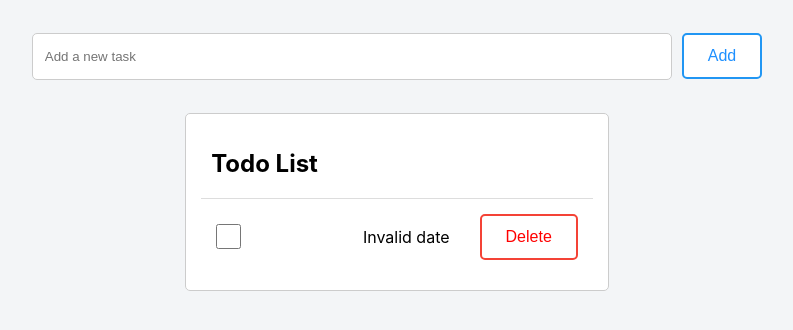
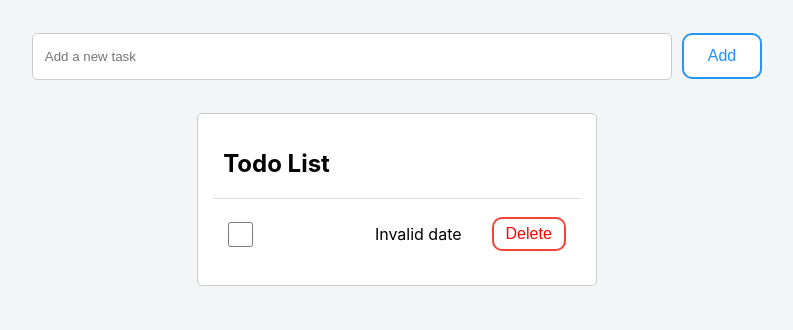
Before and after one commit to Alexlloydwhite/aws-react-todo-list, a React (Create React App) app: page / in a window 1280 px wide. Shown: the top 330 px of the page, without its empty margins (243-1036 px from the left). Built offline with nearby package versions, Linux system fonts and the light colour scheme; no server answers.

Commit message:
adjusting btn size

```diff
--- a/src/components/AddTodo/AddTodo.css
+++ b/src/components/AddTodo/AddTodo.css
@@ -4,7 +4,7 @@
     text-align: center;
 }
 
-button {
+.add-button {
     border: 2px solid black;
     background-color: white;
     color: black;
@@ -31,7 +31,7 @@ input {
     margin-left: 10px;
 }
 
-.default:hover {
+.add-btn:hover {
     background: #2196F3;
     color: white;
 }
--- a/src/components/AddTodo/AddTodo.tsx
+++ b/src/components/AddTodo/AddTodo.tsx
@@ -34,7 +34,7 @@ export default function AddTodo() {
                 onChange={(e) => setInputValue(e.target.value)}
                 placeholder="Add a new task"
             />
-            <button className="default" type="submit">Add</button>
+            <button className="add-btn default" type="submit">Add</button>
             {error && <h4>Cannot add an empty task</h4>}
         </form>
     );
--- a/src/components/TodoTable/TodoTable.css
+++ b/src/components/TodoTable/TodoTable.css
@@ -32,19 +32,10 @@ button {
     border-radius: 10px;
 }
 
-.complete {
-    border-color: #04AA6D;
-    color: green;
-}
-
-.complete:hover {
-    background-color: #04AA6D;
-    color: white;
-}
-
 .delete {
     border-color: #f44336;
-    color: red
+    color: red;
+    padding: 6px 12px;
 }
 
 .delete:hover {
```
